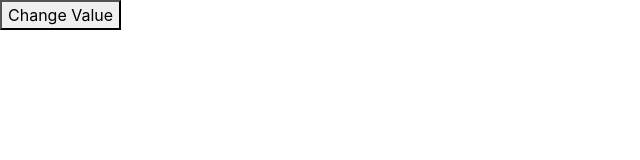
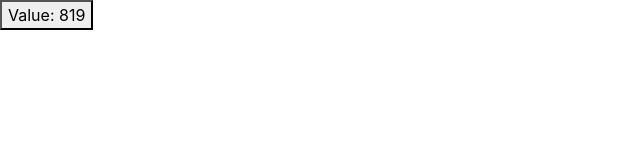
Before and after one commit to Am1d1v/ReactJSHooks, a React (Create React App) app: page / in a window 1280 px wide. Shown: the top 160 px of the page, without its empty margins (0-640 px from the left). Built offline with nearby package versions, Linux system fonts and the light colour scheme.

Commit message:
React Hooks useLayoutEffect

```diff
--- a/src/App.js
+++ b/src/App.js
@@ -5,15 +5,24 @@ function App() {
 
   const [value, setValue] = useState(0);
 
-  useEffect(() => {
+  // useEffect render
+  /* useEffect(() => {
     if(value === 0){
-      setValue(10 + Math.random() * 100);
+      setValue(10 + Math.random() * 1000);
+    }
+  }, [value]);
+  console.log('Render', value); */
+
+  // useLayoutEffect render
+  useLayoutEffect(() => {
+    if(value === 0){
+      setValue(10 + Math.random() * 1000);
     }
   }, [value]);
   console.log('Render', value);
 
   return(
-    <button onClick={() => setValue(0)}>Change Value</button>
+    <button onClick={() => setValue(0)}>Value: {value.toFixed(0)}</button>
   )
 }
 
```
